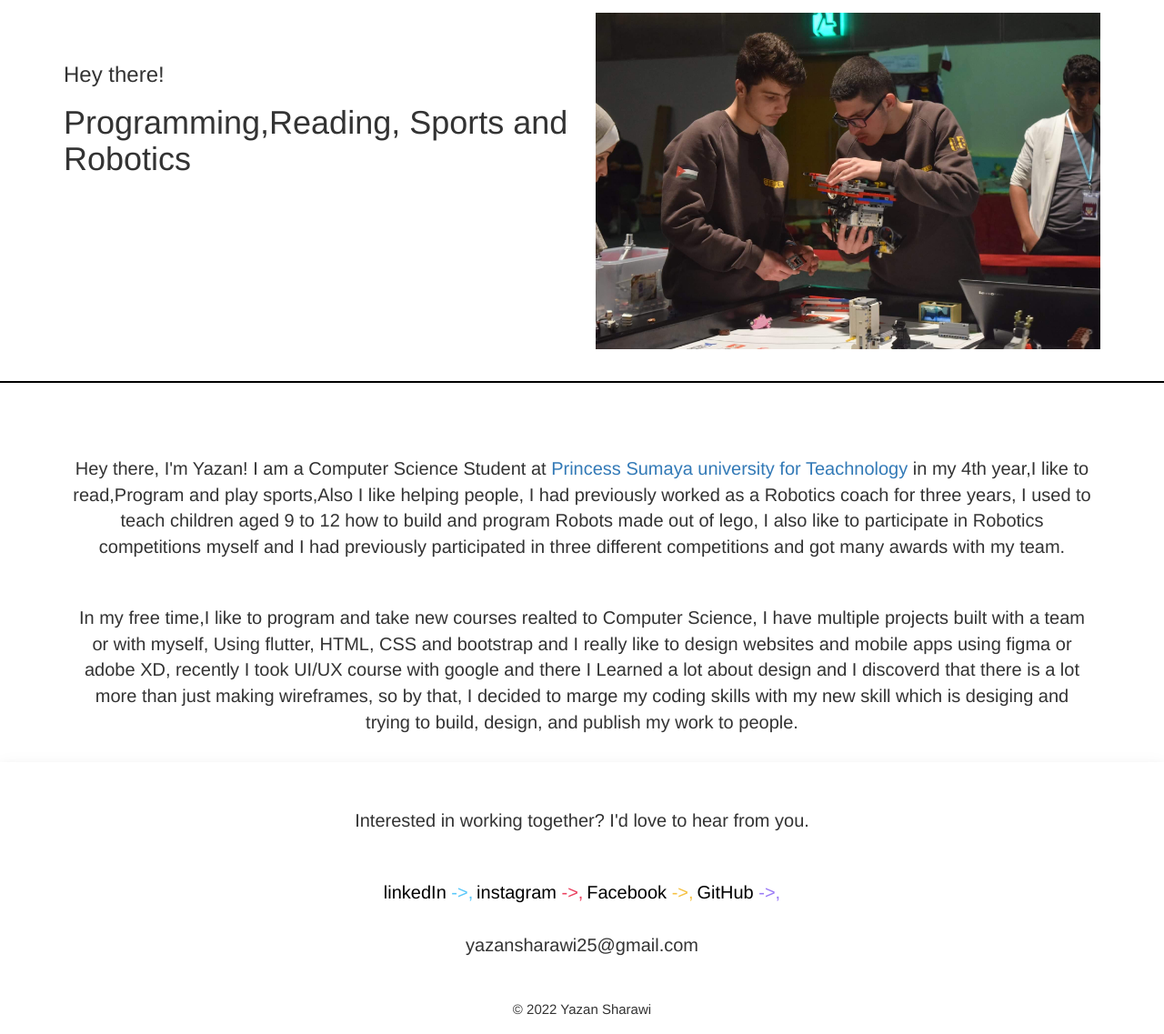
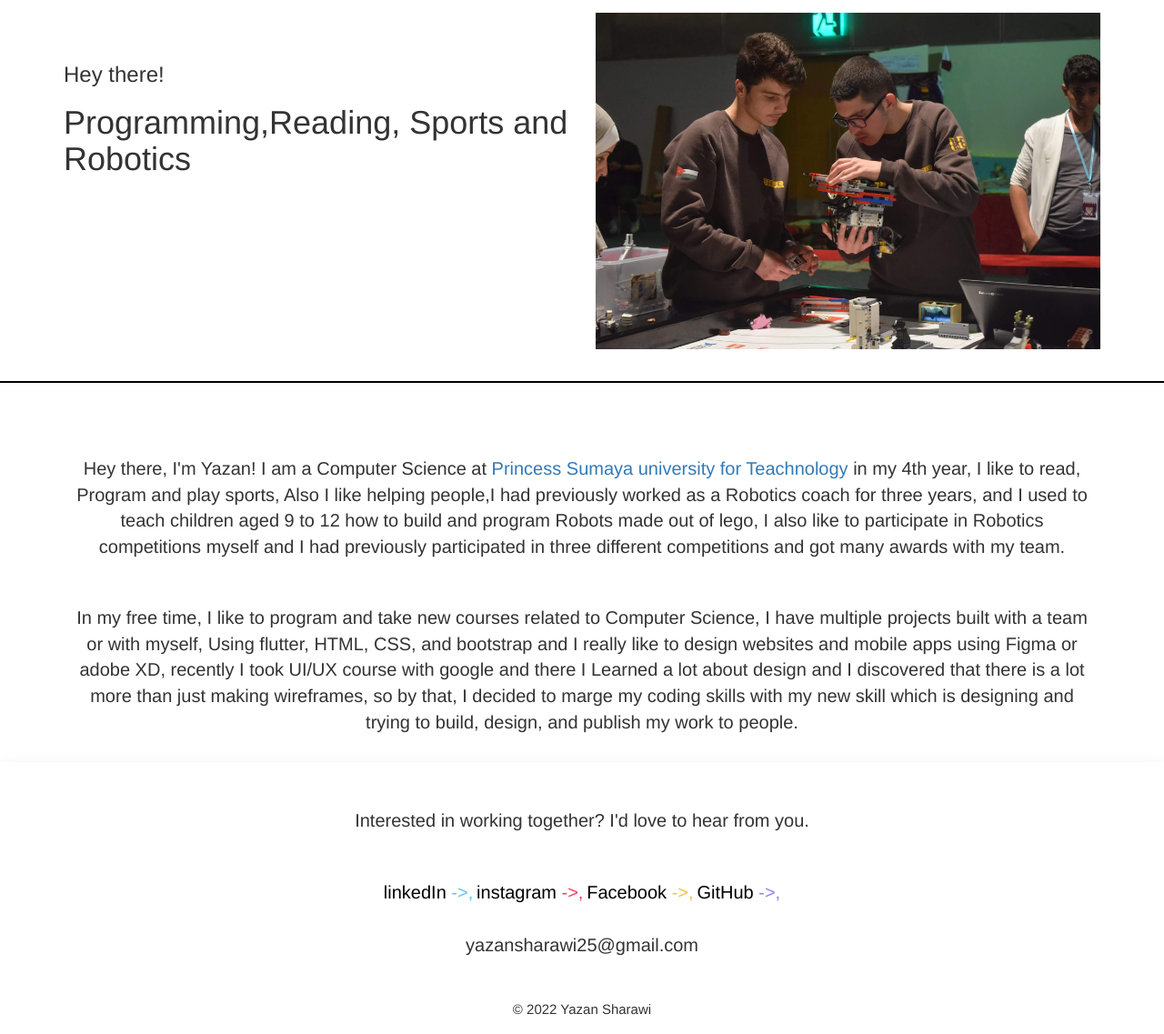
Before and after one commit to yazansharawi/My_Portfolio, a Flask app: page /about in a window 1280 px wide. Shown: the part 73-1210 px from the top of the page at 91% size. Run offline with Flask 2, Linux system fonts and the light colour scheme; some libraries are stand-ins or nearby versions.

Commit message:
last one

```diff
--- a/templates/about.html
+++ b/templates/about.html
@@ -77,18 +77,15 @@
     <br>
       <div class="container">
     <p>
-      Hey there, I'm Yazan! I am a Computer Science Student at <a   target="_blank" href="https://psut.edu.jo/">Princess Sumaya university for Teachnology </a> in my 4th year,I like to
-      read,Program and play sports,Also I like helping people, I had previously worked as a Robotics coach for three years, I used to
-      teach children aged 9 to 12 how to build and program Robots made out of lego, I also like to participate in Robotics competitions
-      myself and I had previously participated in three different competitions and got many awards with my team.
+      Hey there, I'm Yazan! I am a Computer Science at <a target="_blank" href="https://psut.edu.jo/">Princess Sumaya university for Teachnology </a> in my 4th year, I like to read,
+      Program and play sports, Also I like helping people,I had previously worked as a Robotics coach for three years, and I used to teach children aged 9 to 12 how to build and program
+      Robots made out of lego, I also like to participate in Robotics competitions myself and I had previously participated in three different competitions and got many awards with my team.
     </p>
 
     <p>
-      In my free time,I like to program and take new courses realted to Computer Science, I have multiple projects built with a team or
-      with myself, Using flutter, HTML, CSS and bootstrap and I really like to design websites and mobile apps using figma or adobe
-      XD, recently I took UI/UX course with google and there I Learned a lot about design and I discoverd that there is a lot more than
-      just making wireframes, so by that, I decided to marge my coding skills with my new skill which is desiging and trying to
-      build, design, and publish my work to people.
+      In my free time, I like to program and take new courses related to Computer Science, I have multiple projects built with a team or with myself, Using flutter, HTML, CSS, and bootstrap
+      and I really like to design websites and mobile apps using Figma or adobe XD, recently I took UI/UX course with google and there I Learned a lot about design and I discovered that there
+      is a lot more than just making wireframes, so by that, I decided to marge my coding skills with my new skill which is designing and trying to build, design, and publish my work to people.
     </p>
 </div>
     <footer>
```
